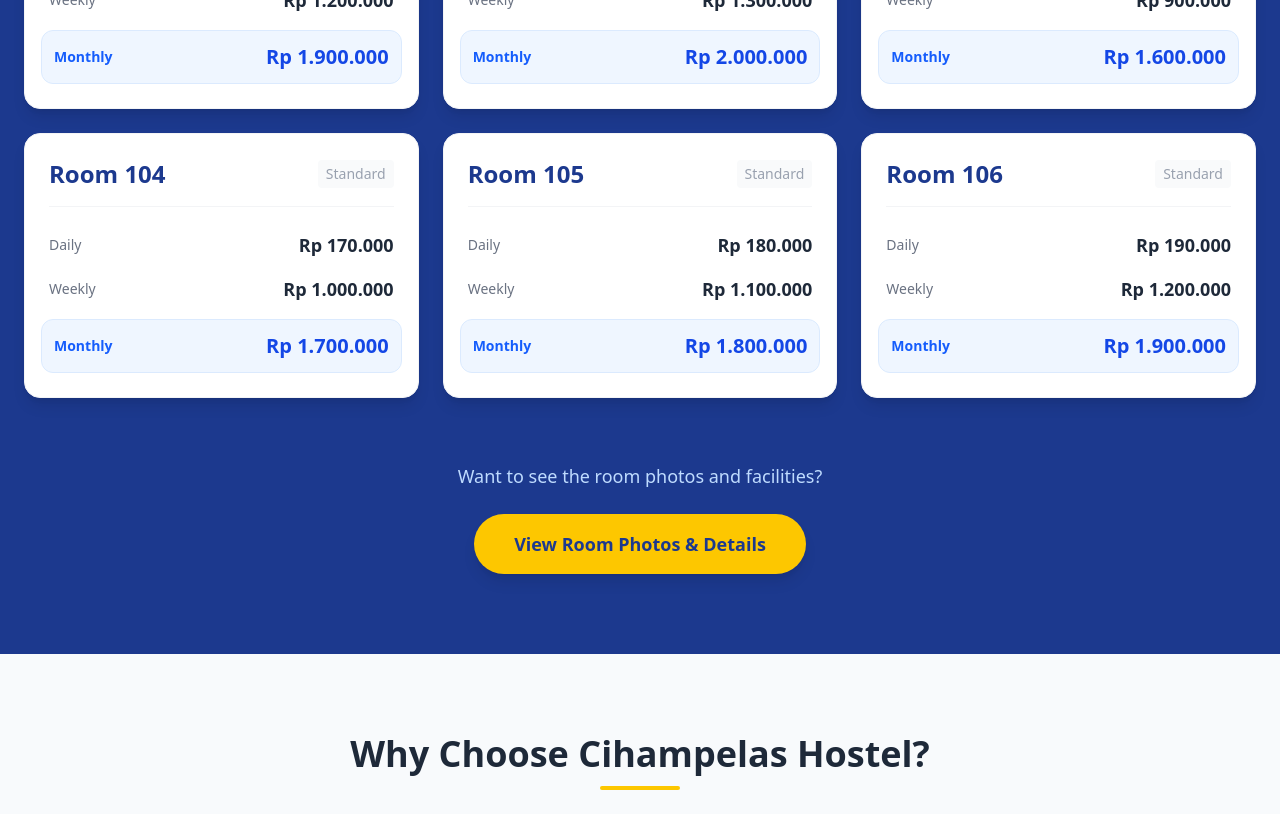
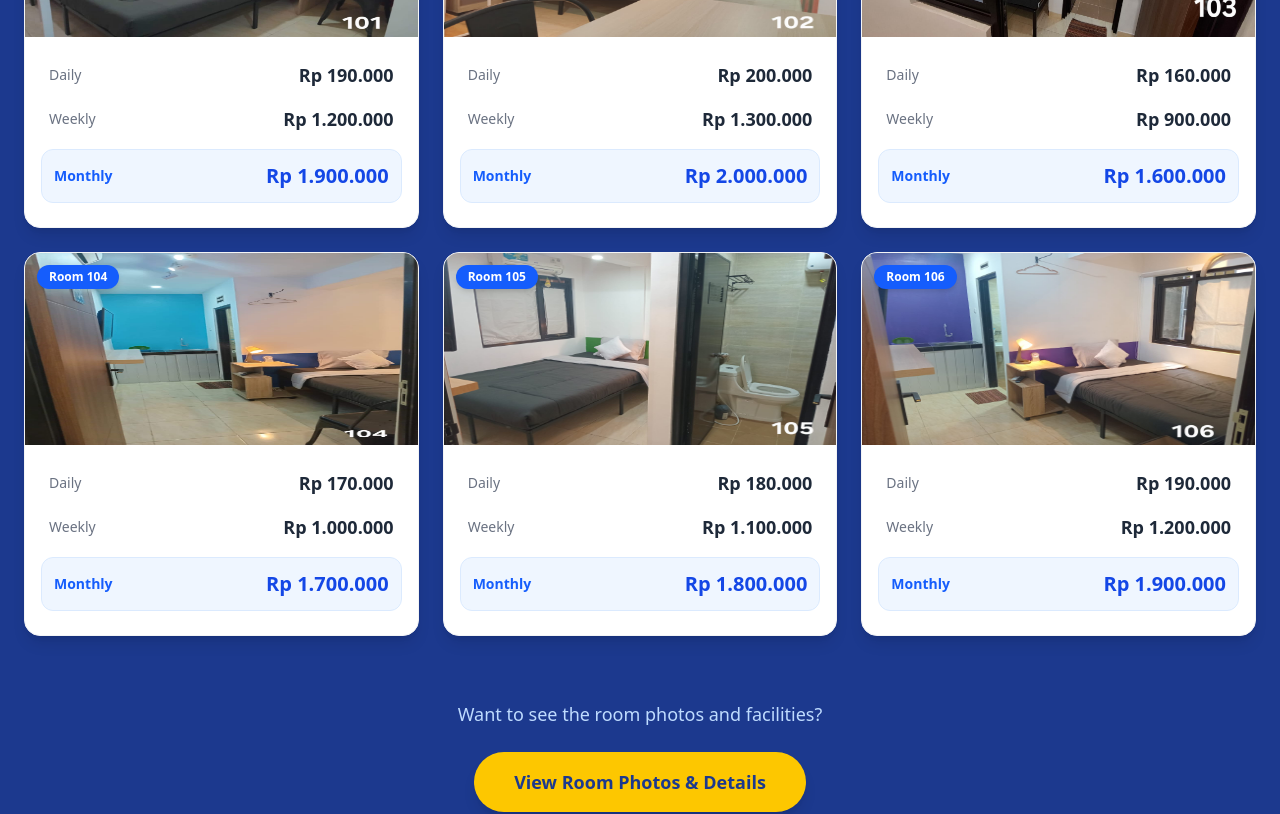
Before and after one commit to hoseajavier/cihampelas-hostel-web, a React (Vite) app: page / in a window 1280 px wide. Shown: the part 3280-4094 px from the top of the page. Built offline with nearby package versions, Linux system fonts and the light colour scheme.

Commit message:
revisi pages Home dan Rooms

```diff
--- a/src/pages/Home.jsx
+++ b/src/pages/Home.jsx
@@ -21,9 +21,16 @@
 } from "lucide-react";
 import tourVideo from "../assets/hostel-tour.mp4";
 
+// --- IMPORT GAMBAR ROOM UNTUK PRICING ---
+import r101_5 from "../assets/rooms/101 (5).jpg";
+import r102_2 from "../assets/rooms/102 (2).jpg";
+import r103_2 from "../assets/rooms/103 (2).jpg";
+import r104_3 from "../assets/rooms/104 (3).jpg";
+import r105_2 from "../assets/rooms/105 (2).jpg";
+import r106_2 from "../assets/rooms/106 (2).jpg";
+
 const Home = () => {
   // --- STATE VIDEO ---
-  // Default TRUE (Muted) agar Autoplay jalan lancar di semua browser
   const [isMuted, setIsMuted] = useState(true);
   const videoRef = useRef(null);
 
@@ -34,18 +41,50 @@
     }
   };
 
+  // Data Rates dengan Image
   const roomRates = [
-    { id: "101", daily: "190.000", weekly: "1.200.000", monthly: "1.900.000" },
+    {
+      id: "101",
+      daily: "190.000",
+      weekly: "1.200.000",
+      monthly: "1.900.000",
+      image: r101_5,
+    },
     {
       id: "102",
       daily: "200.000",
       weekly: "1.300.000",
       monthly: "2.000.000",
+      image: r102_2,
     },
-    { id: "103", daily: "160.000", weekly: "900.000", monthly: "1.600.000" },
-    { id: "104", daily: "170.000", weekly: "1.000.000", monthly: "1.700.000" },
-    { id: "105", daily: "180.000", weekly: "1.100.000", monthly: "1.800.000" },
-    { id: "106", daily: "190.000", weekly: "1.200.000", monthly: "1.900.000" },
+    {
+      id: "103",
+      daily: "160.000",
+      weekly: "900.000",
+      monthly: "1.600.000",
+      image: r103_2,
+    },
+    {
+      id: "104",
+      daily: "170.000",
+      weekly: "1.000.000",
+      monthly: "1.700.000",
+      image: r104_3,
+    },
+    {
+      id: "105",
+      daily: "180.000",
+      weekly: "1.100.000",
+      monthly: "1.800.000",
+      image: r105_2,
+    },
+    {
+      id: "106",
+      daily: "190.000",
+      weekly: "1.200.000",
+      monthly: "1.900.000",
+      image: r106_2,
+    },
   ];
 
   const amenities = [
@@ -115,13 +154,11 @@
         </div>
       </section>
 
-      {/* --- BOOKING BOX (REDESIGNED) --- */}
+      {/* --- BOOKING BOX --- */}
       <section className="w-full px-6 mt-12 mb-20 flex justify-center relative z-10">
-        {/* Dekorasi Background agar box terasa "mengambang" */}
         <div className="absolute top-1/2 left-1/2 -translate-x-1/2 -translate-y-1/2 w-[110%] h-full max-w-4xl bg-blue-100/50 rounded-[3rem] blur-3xl -z-10"></div>
 
         <div className="bg-white shadow-2xl rounded-3xl p-8 w-full max-w-3xl border border-blue-100 relative overflow-hidden">
-          {/* Aksen dekoratif di pojok */}
           <div className="absolute top-0 right-0 w-32 h-32 bg-yellow-400/20 rounded-full blur-2xl -translate-y-1/2 translate-x-1/2"></div>
 
           <div className="text-center mb-8 relative">
@@ -152,7 +189,6 @@
             }}
             className="space-y-5"
           >
-            {/* Input Name dengan Ikon */}
             <div className="relative">
               <div className="absolute inset-y-0 left-0 pl-4 flex items-center pointer-events-none text-gray-400">
                 <User size={20} />
@@ -167,13 +203,12 @@
             </div>
 
             <div className="grid grid-cols-1 md:grid-cols-2 gap-5">
-              {/* Input Phone dengan Ikon */}
               <div className="relative">
                 <div className="absolute inset-y-0 left-0 pl-4 flex items-center pointer-events-none text-gray-400">
                   <Phone size={20} />
                 </div>
                 <input
-                  type="tel" // Ubah ke type="tel" untuk keyboard angka di HP
+                  type="tel"
                   name="phone"
                   placeholder="WhatsApp Number"
                   required
@@ -181,7 +216,6 @@
                 />
               </div>
 
-              {/* Input Guest dengan Ikon */}
               <div className="relative">
                 <div className="absolute inset-y-0 left-0 pl-4 flex items-center pointer-events-none text-gray-400">
                   <Users size={20} />
@@ -197,7 +231,6 @@
               </div>
             </div>
 
-            {/* Tombol Submit */}
             <button
               type="submit"
               className="w-full py-4 bg-linear-to-r from-blue-600 to-blue-700 text-white font-bold text-lg rounded-xl hover:from-blue-700 hover:to-blue-800 transition-all duration-300 transform hover:-translate-y-1 shadow-lg hover:shadow-blue-500/30 flex items-center justify-center gap-3"
@@ -213,7 +246,7 @@
         </div>
       </section>
 
-      {/* --- VIDEO TOUR SECTION (HP FRAME STYLE) --- */}
+      {/* --- VIDEO TOUR SECTION --- */}
       <section className="w-full bg-white py-16">
         <div className="max-w-6xl mx-auto px-6">
           <div className="flex flex-col items-center mb-10">
@@ -226,16 +259,12 @@
             </p>
           </div>
 
-          {/* HP Frame Container */}
           <div className="relative w-full max-w-xs md:max-w-sm mx-auto shadow-2xl rounded-[2.5rem] border-8 border-gray-900 overflow-hidden bg-black transform transition-transform duration-500">
-            {/* Kamera HP Dekorasi (Notch) */}
             <div className="absolute top-0 left-1/2 -translate-x-1/2 w-32 h-6 bg-gray-900 rounded-b-2xl z-20 flex justify-center items-center gap-2">
-              {/* Speaker & Kamera kecil */}
               <div className="w-12 h-1.5 bg-gray-800 rounded-full"></div>
               <div className="w-2 h-2 bg-gray-800 rounded-full"></div>
             </div>
 
-            {/* VIDEO PLAYER */}
             <video
               ref={videoRef}
               src={tourVideo}
@@ -246,7 +275,6 @@
               muted={isMuted}
             />
 
-            {/* TOMBOL MUTE */}
             <button
               onClick={toggleMute}
               className="absolute bottom-6 right-6 z-30 p-3 bg-black/60 backdrop-blur-md text-white rounded-full hover:bg-blue-600 transition-all border border-white/20 active:scale-90"
@@ -254,10 +282,8 @@
               {isMuted ? <VolumeX size={24} /> : <Volume2 size={24} />}
             </button>
 
-            {/* Overlay Gradient agar teks/tombol di bawah lebih jelas */}
             <div className="absolute bottom-0 left-0 w-full h-32 bg-linear-to-t from-black/70 via-black/20 to-transparent pointer-events-none"></div>
 
-            {/* Teks Indikator (Opsional) */}
             <div className="absolute bottom-6 left-6 text-white z-20">
               <p className="text-xs font-bold bg-yellow-400 text-black px-2 py-1 rounded mb-1 inline-block tracking-wider">
                 ROOM TOUR
@@ -267,7 +293,6 @@
               </p>
             </div>
 
-            {/* Instruksi Unmute (Opsional) */}
             {isMuted && (
               <div className="absolute bottom-20 right-6 bg-black/70 text-white text-[10px] px-3 py-1 rounded-full backdrop-blur-sm animate-bounce z-30 border border-white/10">
                 Tap to Unmute
@@ -279,27 +304,19 @@
 
       {/* --- AMENITIES --- */}
       <section className="py-20 px-6 max-w-7xl mx-auto">
-        {/* SECTION TITLE */}
         <div className="text-center mb-14">
           <h2 className="text-3xl md:text-4xl font-extrabold text-gray-800 mb-4">
             Our Amenities
           </h2>
         </div>
 
-        {/* ITEMS GRID */}
         <div className="grid grid-cols-1 md:grid-cols-2 lg:grid-cols-3 gap-8">
           {amenities.map((item, index) => (
             <div
               key={index}
-              className="bg-white p-8 rounded-2xl shadow-sm border border-gray-100
-                   hover:shadow-lg transition-shadow duration-300
-                   flex flex-col items-start group"
+              className="bg-white p-8 rounded-2xl shadow-sm border border-gray-100 hover:shadow-lg transition-shadow duration-300 flex flex-col items-start group"
             >
-              <div
-                className="p-3 bg-blue-50 text-blue-600 rounded-xl mb-4
-                        group-hover:bg-blue-600 group-hover:text-yellow-400
-                        transition-colors duration-300"
-              >
+              <div className="p-3 bg-blue-50 text-blue-600 rounded-xl mb-4 group-hover:bg-blue-600 group-hover:text-yellow-400 transition-colors duration-300">
                 {item.icon}
               </div>
               <h3 className="text-xl font-bold text-gray-800 mb-2">
@@ -311,12 +328,11 @@
         </div>
       </section>
 
-      {/* --- PRICING SECTION (Simplified) --- */}
+      {/* --- PRICING SECTION --- */}
       <section
         id="pricing"
         className="bg-blue-900 py-20 px-6 text-white relative overflow-hidden"
       >
-        {/* Dekorasi Background */}
         <div className="absolute top-0 left-0 w-64 h-64 bg-yellow-400 rounded-full blur-[100px] opacity-20 -translate-x-1/2 -translate-y-1/2"></div>
 
         <div className="max-w-7xl mx-auto relative z-10">
@@ -332,22 +348,34 @@
             {roomRates.map((room) => (
               <div
                 key={room.id}
-                className={`bg-white text-gray-800 rounded-2xl p-6 relative overflow-hidden flex flex-col transform transition-all hover:-translate-y-1 ${
+                className={`bg-white text-gray-800 rounded-2xl relative overflow-hidden flex flex-col transform transition-all hover:-translate-y-1 ${
                   room.recommend
-                    ? "shadow-2xl z-10"
+                    ? "shadow-2xl z-10 scale-105"
                     : "shadow-lg border border-gray-100"
                 }`}
               >
-                {/* Header Kartu */}
-                <div className="flex items-center justify-between mb-6 border-b border-gray-100 pb-4">
-                  <h3 className="text-2xl font-bold text-blue-900">
+                {/* Bagian Gambar Kamar */}
+                <div className="h-48 w-full overflow-hidden bg-gray-200 relative">
+                  <img
+                    src={room.image}
+                    alt={`Room ${room.id}`}
+                    className="w-full h-full transition-transform duration-500 hover:scale-110"
+                  />
+                  {/* Badge Room ID di atas Gambar */}
+                  <div className="absolute top-3 left-3 bg-blue-600 text-white text-xs font-bold px-3 py-1 rounded-full shadow-md">
                     Room {room.id}
-                  </h3>
-                  <span className="text-gray-400 text-sm font-medium bg-gray-50 px-2 py-1 rounded">
-                    Standard
-                  </span>
                   </div>
 
+                  {/* Badge Best Value jika ada */}
+                  {room.recommend && (
+                    <div className="absolute top-0 right-0 bg-yellow-400 text-blue-900 text-xs font-bold px-3 py-1 rounded-bl-lg uppercase tracking-wider shadow-sm">
+                      Best Value
+                    </div>
+                  )}
+                </div>
+
+                {/* Konten Harga */}
+                <div className="p-6">
                   {/* Price List Only */}
                   <div className="space-y-4">
                     <div className="flex justify-between items-center group">
@@ -376,6 +404,7 @@
                     </div>
                   </div>
                 </div>
+              </div>
             ))}
           </div>
 
@@ -400,11 +429,10 @@
           <h2 className="text-3xl md:text-4xl font-extrabold text-gray-800">
             Why Choose Cihampelas Hostel?
           </h2>
-          <div className="w-20 h-1 bg-yellow-400 mt-3 rounded-full mx-auto"></div>
+          <div className="w-20 h-1 bg-blue-600 mt-3 rounded-full mx-auto"></div>
         </div>
 
         <div className="grid md:grid-cols-2 lg:grid-cols-3 gap-8">
-          {/* 3 Minutes to Ciwalk */}
           <div className="bg-white p-8 rounded-2xl shadow-sm border border-gray-100 hover:shadow-lg transition">
             <MapPin className="text-blue-900 mb-3" size={32} />
             <h3 className="text-xl font-bold text-blue-900 mb-2">
@@ -416,7 +444,6 @@
             </p>
           </div>
 
-          {/* Fully Furnished */}
           <div className="bg-white p-8 rounded-2xl shadow-sm border border-gray-100 hover:shadow-lg transition">
             <CheckCircle className="text-blue-900 mb-3" size={32} />
             <h3 className="text-xl font-bold text-blue-900 mb-2">
@@ -428,7 +455,6 @@
             </p>
           </div>
 
-          {/* Fast WiFi & Netflix */}
           <div className="bg-white p-8 rounded-2xl shadow-sm border border-gray-100 hover:shadow-lg transition">
             <Wifi className="text-blue-900 mb-3" size={32} />
             <h3 className="text-xl font-bold text-blue-900 mb-2">
@@ -439,7 +465,6 @@
             </p>
           </div>
 
-          {/* Safe & Secure */}
           <div className="bg-white p-8 rounded-2xl shadow-sm border border-gray-100 hover:shadow-lg transition">
             <ShieldAlert className="text-blue-900 mb-3" size={32} />
             <h3 className="text-xl font-bold text-blue-900 mb-2">
@@ -450,7 +475,6 @@
             </p>
           </div>
 
-          {/* Flexible Stay Options */}
           <div className="bg-white p-8 rounded-2xl shadow-sm border border-gray-100 hover:shadow-lg transition">
             <Calendar className="text-blue-900 mb-3" size={32} />
             <h3 className="text-xl font-bold text-blue-900 mb-2">
@@ -461,7 +485,6 @@
             </p>
           </div>
 
-          {/* Affordable Pricing */}
           <div className="bg-white p-8 rounded-2xl shadow-sm border border-gray-100 hover:shadow-lg transition">
             <CreditCard className="text-blue-900 mb-3" size={32} />
             <h3 className="text-xl font-bold text-blue-900 mb-2">
--- a/src/pages/Rooms.jsx
+++ b/src/pages/Rooms.jsx
@@ -4,6 +4,8 @@
 // Import Data dan Video
 import { roomsData } from '../data/RoomsData';
 import portraitVideo from '../assets/hostel-tour-room.mp4';
+// Import Gambar Denah (Floor Plan)
+import detailSizeRoom from "../assets/detail-size-room.jpg";
 
 // --- SUB-COMPONENT: ROOM CARD ---
 const RoomCard = ({ room }) => {
@@ -17,7 +19,7 @@
         <img
           src={activeImage}
           alt={`Room ${room.id}`}
-          className="w-full h-full transition-all duration-500"
+          className="w-full h-full bg-gray-50 transition-all duration-500"
         />
         <div className="absolute top-4 left-4 bg-blue-600 text-white px-3 py-1 rounded-full text-sm font-bold shadow-md">
           Room {room.id}
@@ -42,7 +44,7 @@
       {/* DETAIL HARGA & FITUR */}
       <div className="p-6 grow flex flex-col justify-between">
         <div>
-          {/* --- MENAMPILKAN SIZE KAMAR DISINI --- */}
+          {/* --- MENAMPILKAN SIZE KAMAR --- */}
           <div className="flex items-center gap-2 mb-4 text-gray-700 font-semibold bg-blue-50/50 p-2 rounded-lg border border-blue-100">
              <Maximize size={20} className="text-blue-600" />
              <span>Room Size: {room.roomSize}</span>
@@ -170,6 +172,22 @@
         </div>
       </section>
 
+      {/* --- FLOOR PLAN SECTION (NEW ADDITION) --- */}
+      <section className="py-12 px-6 max-w-5xl mx-auto">
+         <div className="text-center mb-8">
+             <h2 className="text-2xl md:text-3xl font-bold text-gray-900">Floor Plan Layout</h2>
+             <p className="text-gray-500 mt-2">Check the room position and specific dimensions</p>
+         </div>
+
+         <div className="bg-white p-4 rounded-3xl shadow-xl border border-gray-200">
+             <img
+               src={detailSizeRoom}
+               alt="Cihampelas Hostel Floor Plan"
+               className="w-full h-auto object-contain rounded-2xl"
+             />
+         </div>
+      </section>
+
       {/* ROOMS GRID */}
       <section className="py-20 px-6 max-w-7xl mx-auto">
         <div className="text-center mb-16">
```
Also changed, not shown: src/assets/detail-size-room.jpg (added). Lines whose indentation alone changed are shown as unchanged.
